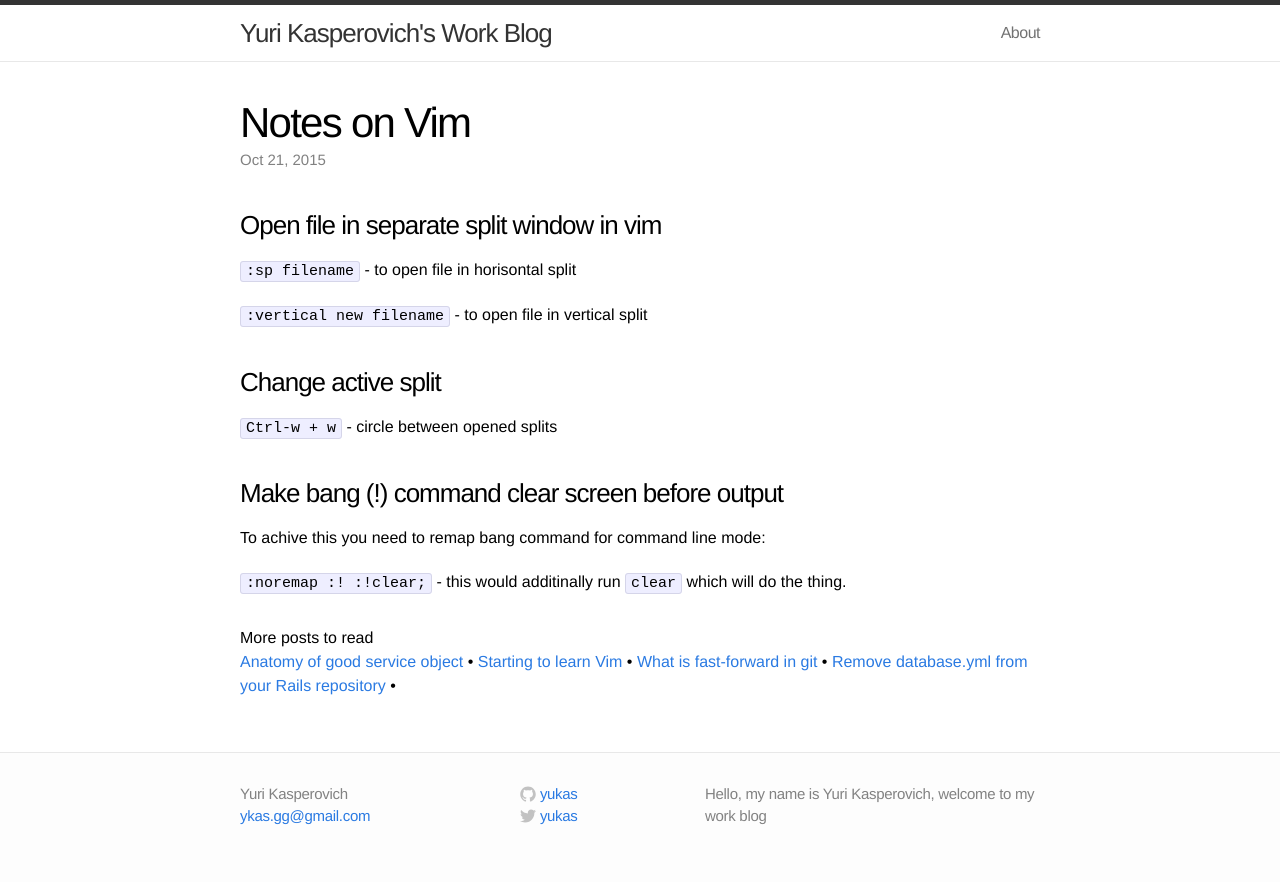
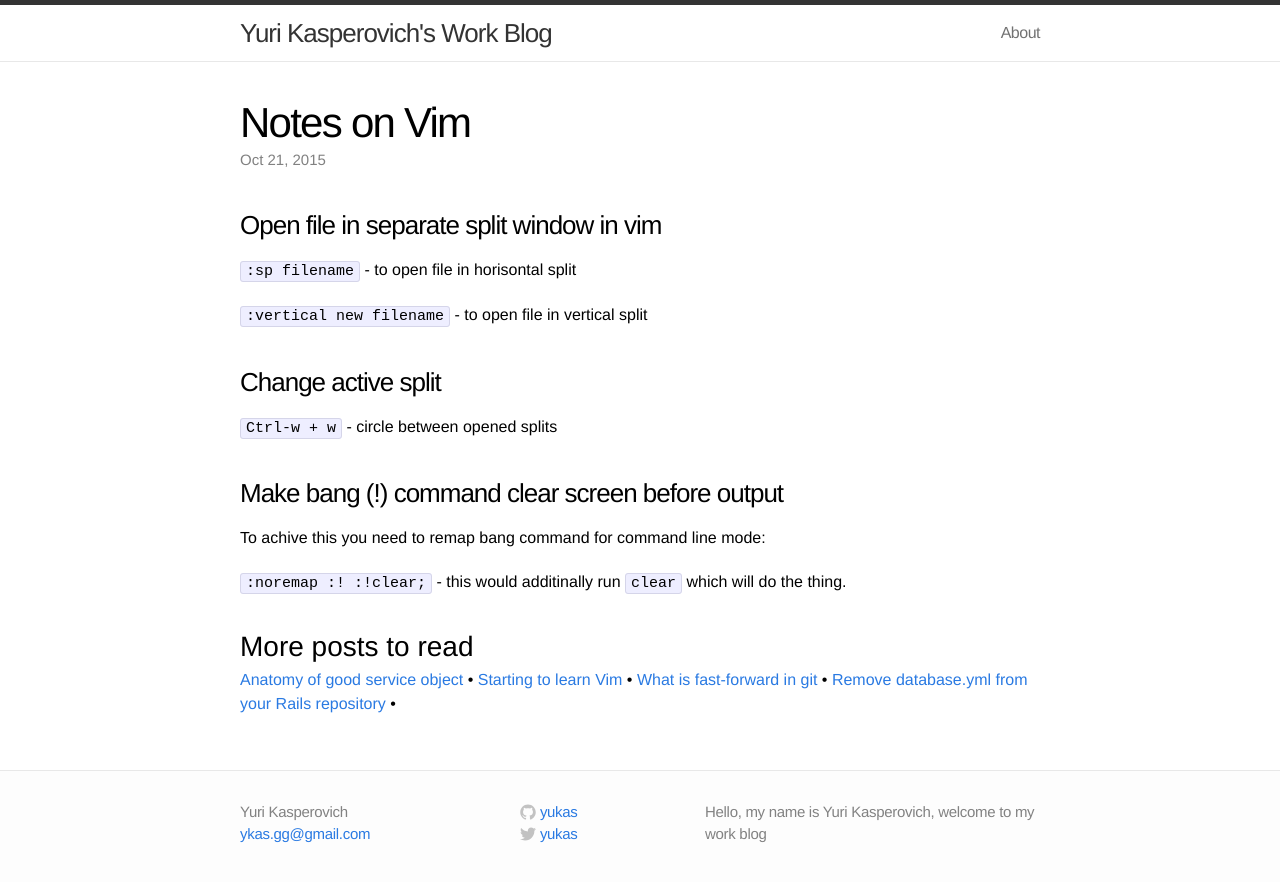
Before and after one commit to yukas/yukas.github.io, a Jekyll site: the page built from _posts/2015-10-21-notes-on-vim.markdown, in a window 1280 px wide. Shown: the top 882 px of the page. Built offline with Jekyll 4.4.1, drawn with Linux system fonts in a browser that asks for light colours; comment, search, counter and statistics services are not loaded.

Commit message:
Change h2 css style

```diff
--- a/css/main.css
+++ b/css/main.css
@@ -408,3 +408,6 @@
     margin: 0 0 15px; }
 
 }
+
+
+h2 { font-size: 28px; }
```
